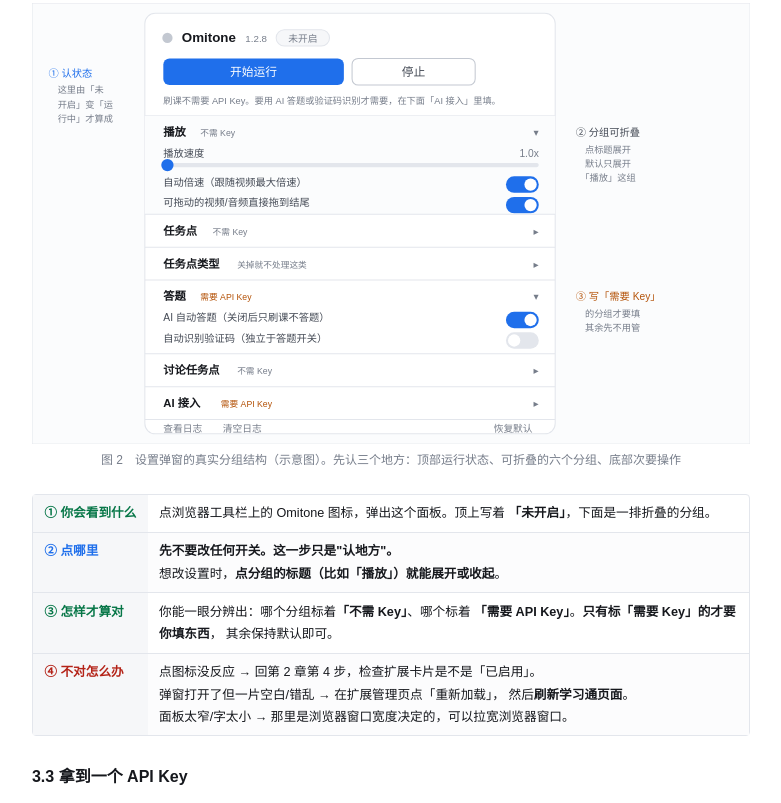
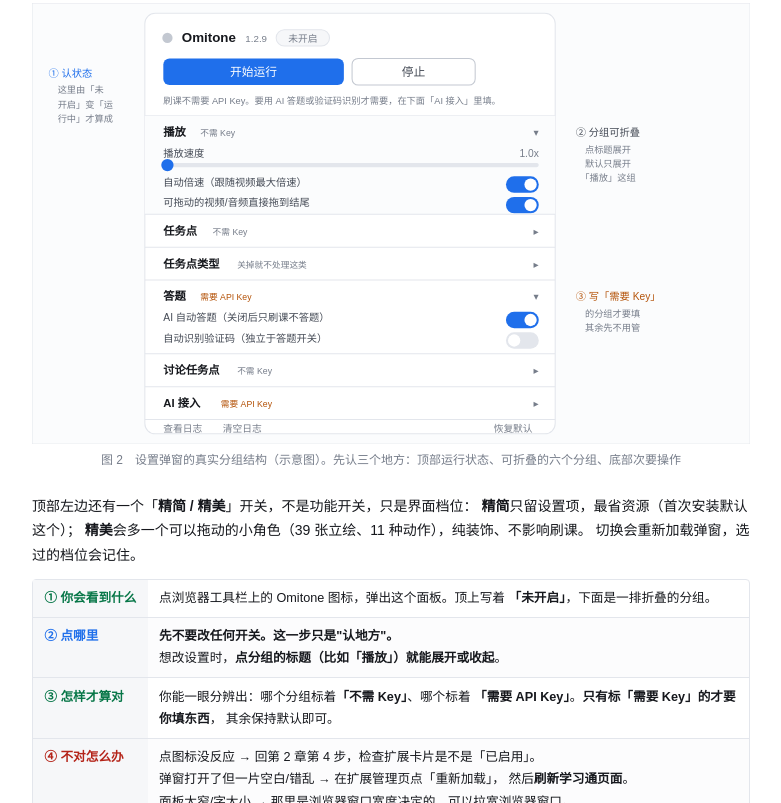
Before and after one commit to TYT0807/Omitone, a browser extension: page docs/manual.html in a window 1280 px wide. Shown: the part 5689-6492 px from the top of the page, without its empty margins (249-1030 px from the left). Drawn offline with Linux system fonts and the light colour scheme.

Commit message:
说明书补模式开关说明

```diff
--- a/docs/manual.html
+++ b/docs/manual.html
@@ -481,7 +481,7 @@
     <!-- 顶部：品牌行 -->
     <circle cx="132" cy="34" r="5" fill="#c3c8d1"/>
     <text x="146" y="38" font-size="13" fill="#16181d" font-family="sans-serif" font-weight="700">Omitone</text>
-    <text x="208" y="38" font-size="9.5" fill="#767d8a" font-family="sans-serif">1.2.8</text>
+    <text x="208" y="38" font-size="9.5" fill="#767d8a" font-family="sans-serif">1.2.9</text>
     <rect x="238" y="26" width="52" height="16" rx="8" fill="#f6f7f9" stroke="#e3e6ec"/>
     <text x="264" y="38" font-size="9.5" fill="#767d8a" text-anchor="middle" font-family="sans-serif">未开启</text>
 
@@ -568,6 +568,13 @@
   </svg>
   <figcaption>图 2　设置弹窗的真实分组结构（示意图）。先认三个地方：顶部运行状态、可折叠的六个分组、底部次要操作</figcaption>
 </figure>
+
+<p class="hint">
+  顶部左边还有一个「<b>精简 / 精美</b>」开关，不是功能开关，只是界面档位：
+  <b>精简</b>只留设置项，最省资源（首次安装默认这个）；
+  <b>精美</b>会多一个可以拖动的小角色（39 张立绘、11 种动作），纯装饰、不影响刷课。
+  切换会重新加载弹窗，选过的档位会记住。
+</p>
 
 <div class="do">
   <table>
```
Also changed, not shown: 1 other file.
